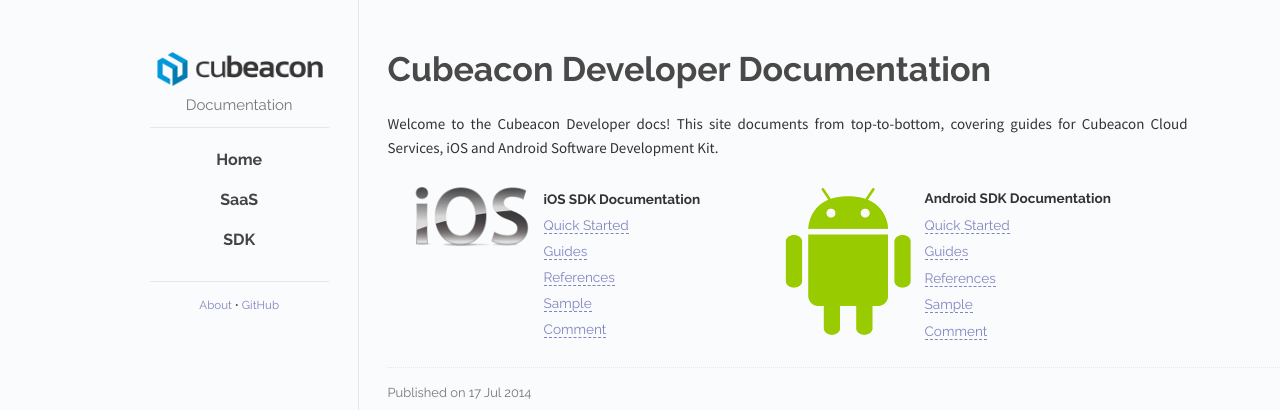
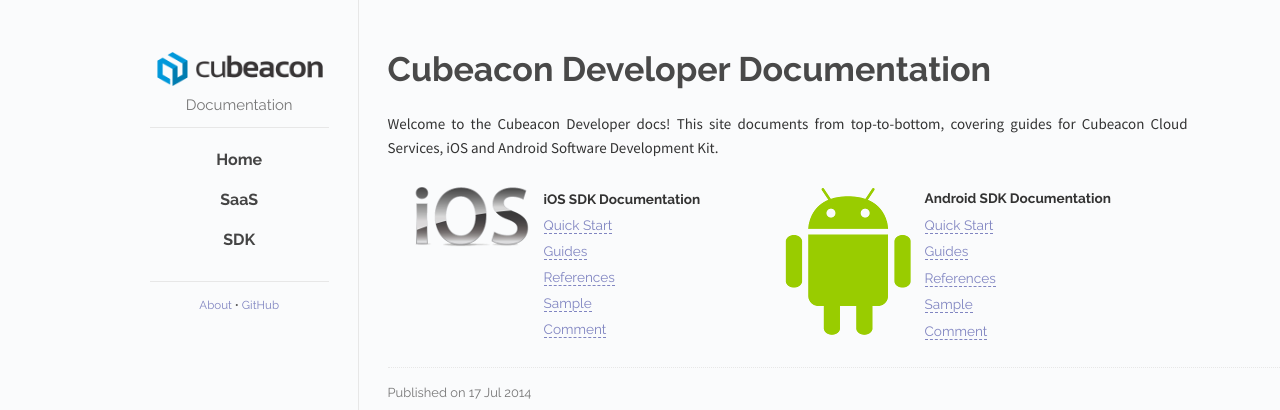
Before and after one commit to cubeacon/cubeacon.github.io, a Jekyll site: the page built from index.html, in a window 1280 px wide. Shown: the top 410 px of the page. Built offline with Jekyll 4.4.1, drawn with Linux system fonts in a browser that asks for light colours; Markdown is read by kramdown in place of the engine named in the settings.

Commit message:
word correction

```diff
--- a/index.html
+++ b/index.html
@@ -20,7 +20,7 @@ categories: posts
 					</td>
 				</tr>
 				<tr>
-					<td><a href="/sdk/ios">Quick Started</a></td>
+					<td><a href="/sdk/ios">Quick Start</a></td>
 				</tr>
 				<tr>
 					<td><a href="/sdk/ios/guides">Guides</a></td>
@@ -45,7 +45,7 @@ categories: posts
 					</td>
 				</tr>
 				<tr>
-					<td><a href="/sdk/android">Quick Started</a></td>
+					<td><a href="/sdk/android">Quick Start</a></td>
 				</tr>
 				<tr>
 					<td><a href="/sdk/android/guides">Guides</a></td>
--- a/sdk/ios/guides/index.html
+++ b/sdk/ios/guides/index.html
@@ -16,7 +16,7 @@ categories: posts
 </ul>
 </li>
 <li>Extract <code>CubeaconSDK-iOS-xxx.zip</code>, drag in <code>Cubeacon.plist</code> to Xcode project.</li>
-<li>Then drag in <code>CuBeacon.framework</code> into the <code>Frameworks</code> section in your XCode project.</li>
+<li>Then drag in <code>CBKit.framework</code> into the <code>Frameworks</code> section in your XCode project.</li>
 <li><p>Add the following code to initialize Cubeacon SDK in your AppDelegate&#39;s <code>application:didFinishLaunchingWithOptions</code> method :</p>
 <pre><code class="lang-ios"> - (BOOL)application:(UIApplication *)application didFinishLaunchingWithOptions:(NSDictionary *)launchOptions
  {
```
